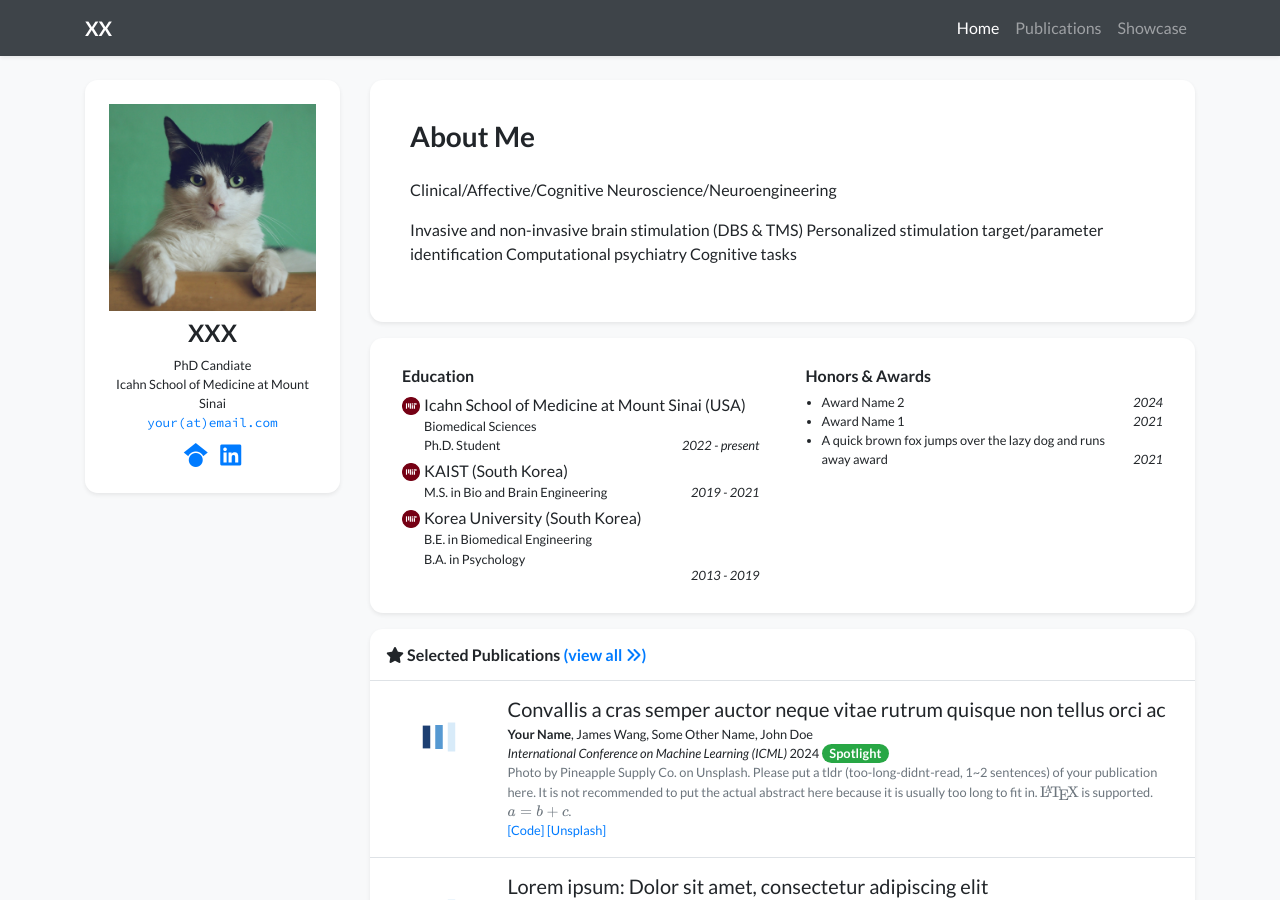
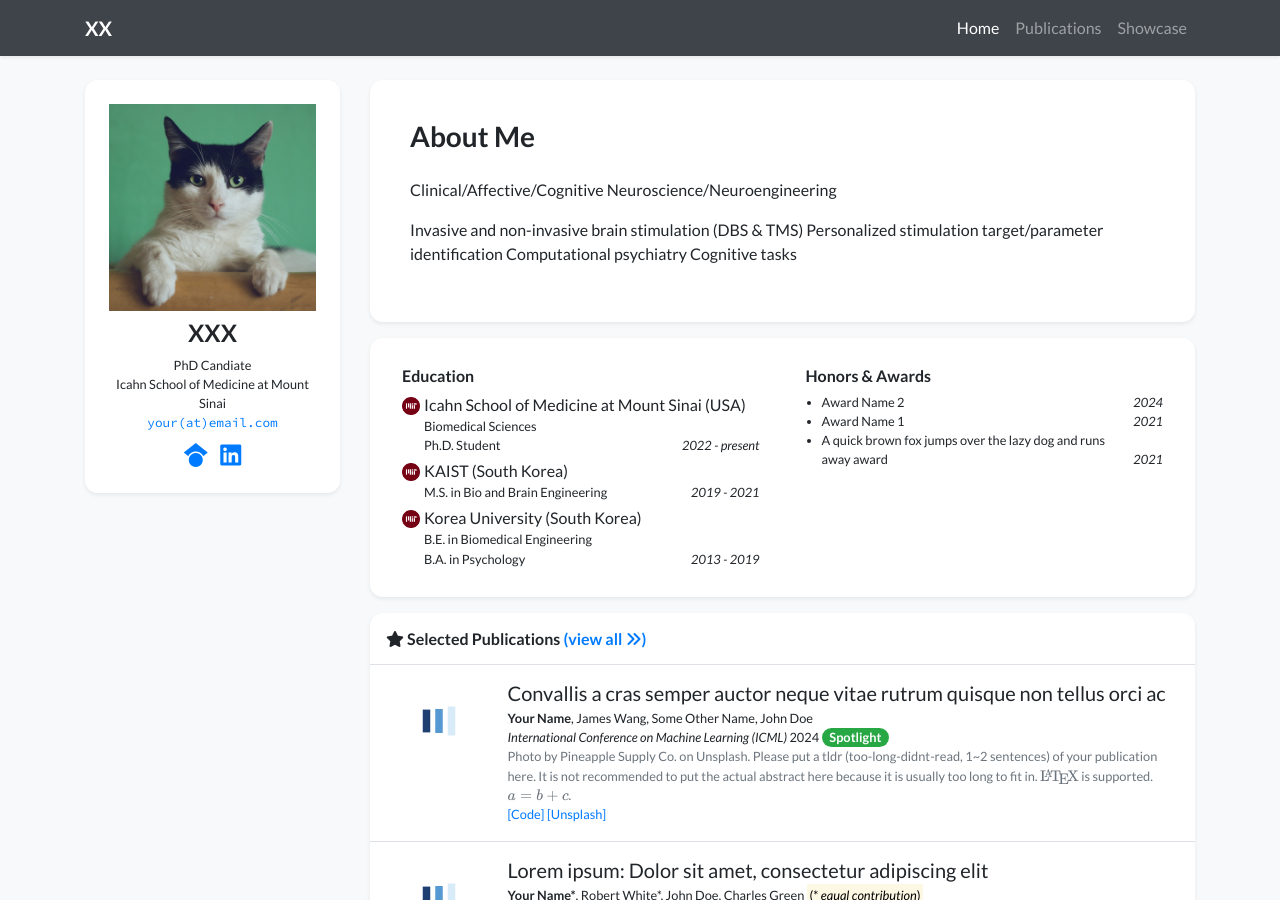
Before and after one commit to ha-neul-song/ha-neul-song.github.io, a Jekyll site: the page built from index.html, in a window 1280 px wide and 900 px high. Built offline with Jekyll 4.4.1, drawn with Linux system fonts in a browser that asks for light colours; nearby versions of some CDN libraries; a style sheet for code colours, icons or effects is not loaded.

```diff
--- a/_data/profile.yml
+++ b/_data/profile.yml
@@ -48,7 +48,7 @@ education:
   date: 2019 - 2021
 - name: Korea University (South Korea)
   logo: /assets/images/badges/MIT_Social_circle.png
-  position: B.E. in Biomedical Engineering <p>
+  position: B.E. in Biomedical Engineering <br/>
             B.A. in Psychology
   date: 2013 - 2019
 
```
